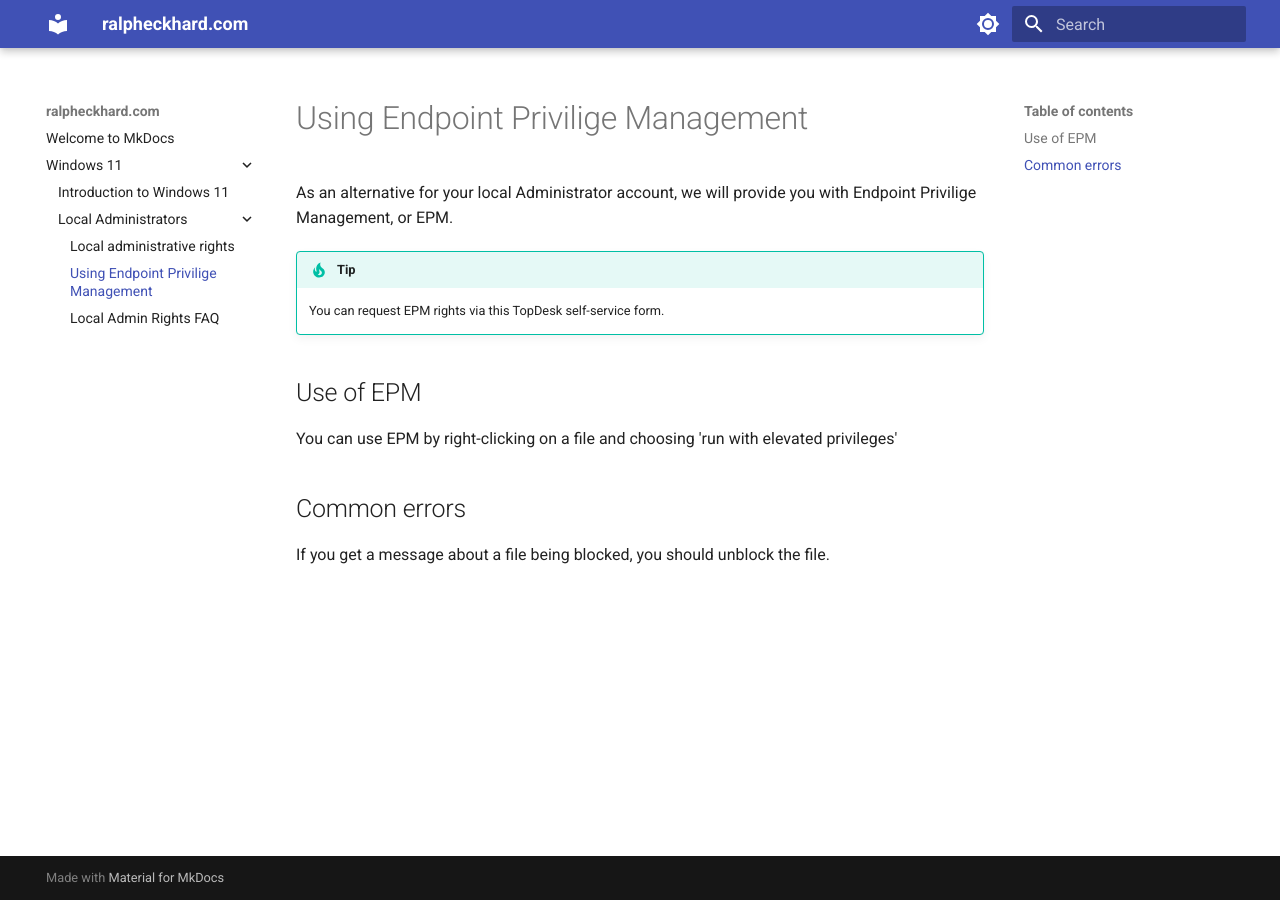
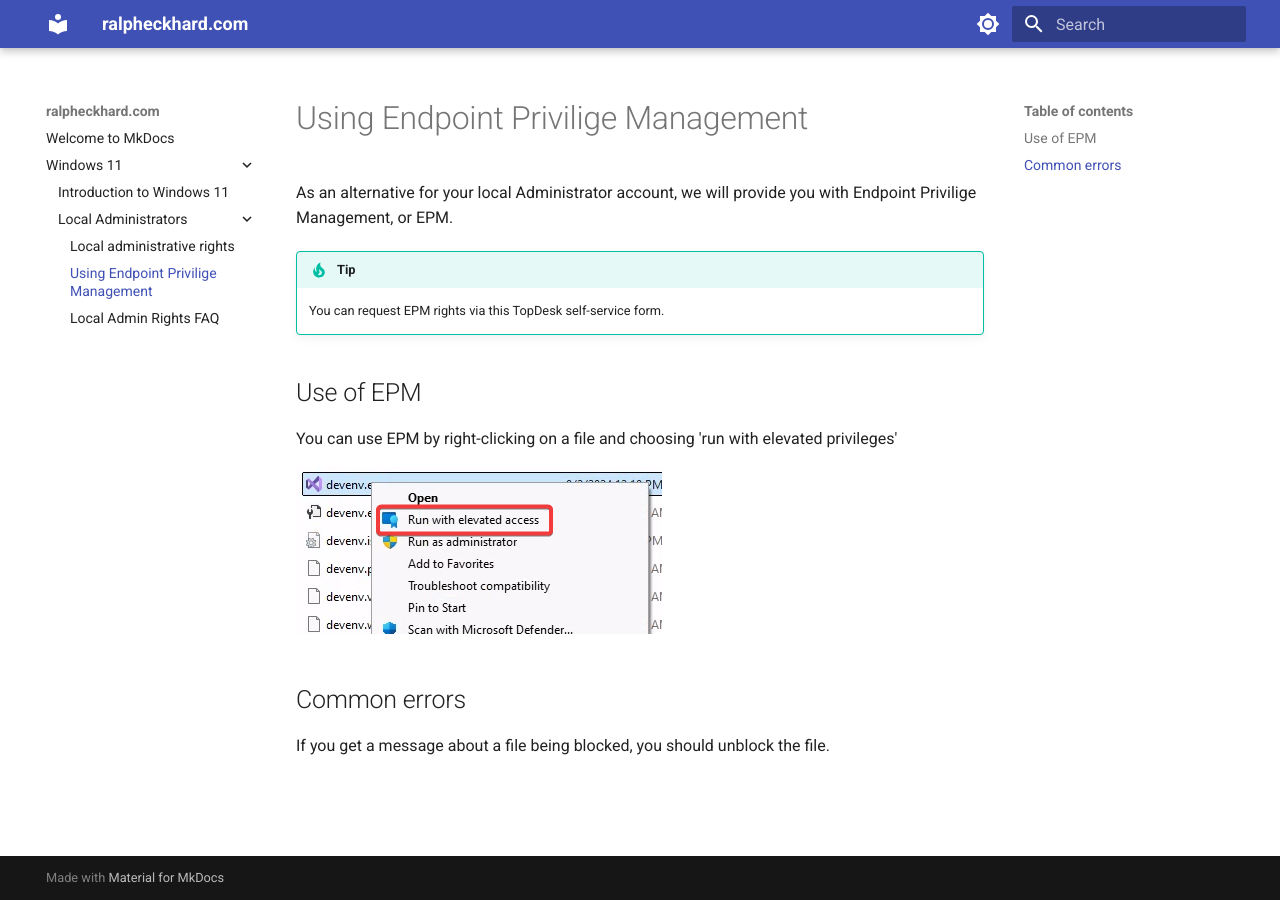
Before and after one commit to ralpje/documentation, an MkDocs documentation site: the page built from docs/Windows 11/Local Administrators/Using Endpoint Privilige Management.md, in a window 1280 px wide. Built offline with MkDocs 1.6.1 and Material for MkDocs 9.7.7, drawn with Linux system fonts in a browser that asks for light colours.

Commit message:
Added image example

```diff
--- a/docs/Windows 11/Local Administrators/Using Endpoint Privilige Management.md
+++ b/docs/Windows 11/Local Administrators/Using Endpoint Privilige Management.md
@@ -8,5 +8,7 @@ As an alternative for your local Administrator account, we will provide you with
 ## Use of EPM
 You can use EPM by right-clicking on a file and choosing 'run with elevated privileges'
 
+![Run Elevated](./images/run_elevated.jpg)
+
 ## Common errors
 If you get a message about a file being blocked, you should unblock the file.
```
Also changed, not shown: docs/Windows 11/Local Administrators/images/run_elevated.jpg (added), 1 other file.
